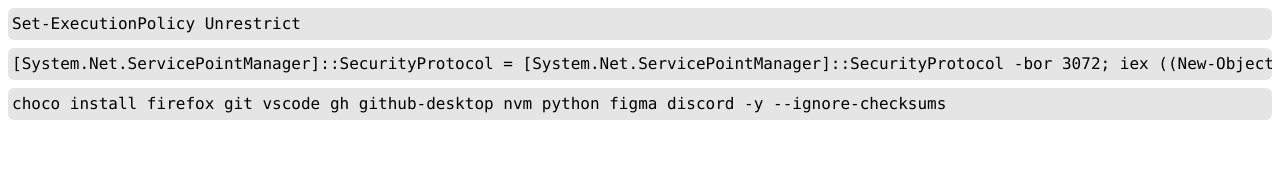
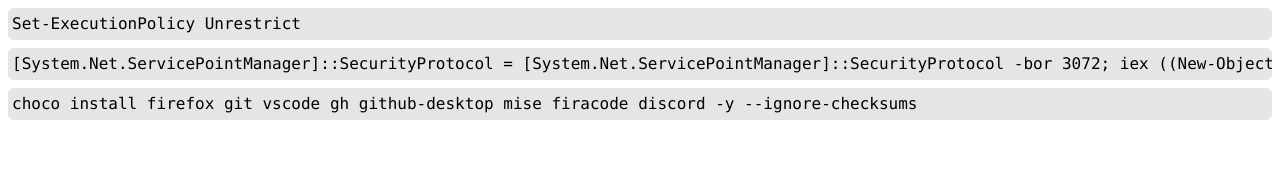
Before and after one commit to 2chanhaeng/2chanhaeng.github.io, a Next.js app: page /choco in a window 1280 px wide. Shown: the top 178 px of the page. Built offline with nearby package versions, Linux system fonts and the light colour scheme.

Commit message:
Update choco command
Add mise, firacode and remove figa

```diff
--- a/app/choco/page.tsx
+++ b/app/choco/page.tsx
@@ -3,7 +3,7 @@
 const commands = [
   "Set-ExecutionPolicy Unrestrict",
   "[System.Net.ServicePointManager]::SecurityProtocol = [System.Net.ServicePointManager]::SecurityProtocol -bor 3072; iex ((New-Object System.Net.WebClient).DownloadString('https://community.chocolatey.org/install.ps1'))",
-  "choco install firefox git vscode gh github-desktop nvm python figma discord -y --ignore-checksums",
+  "choco install firefox git vscode gh github-desktop mise firacode discord -y --ignore-checksums",
 ];
 export default async function ChocoPage() {
   return (
```
